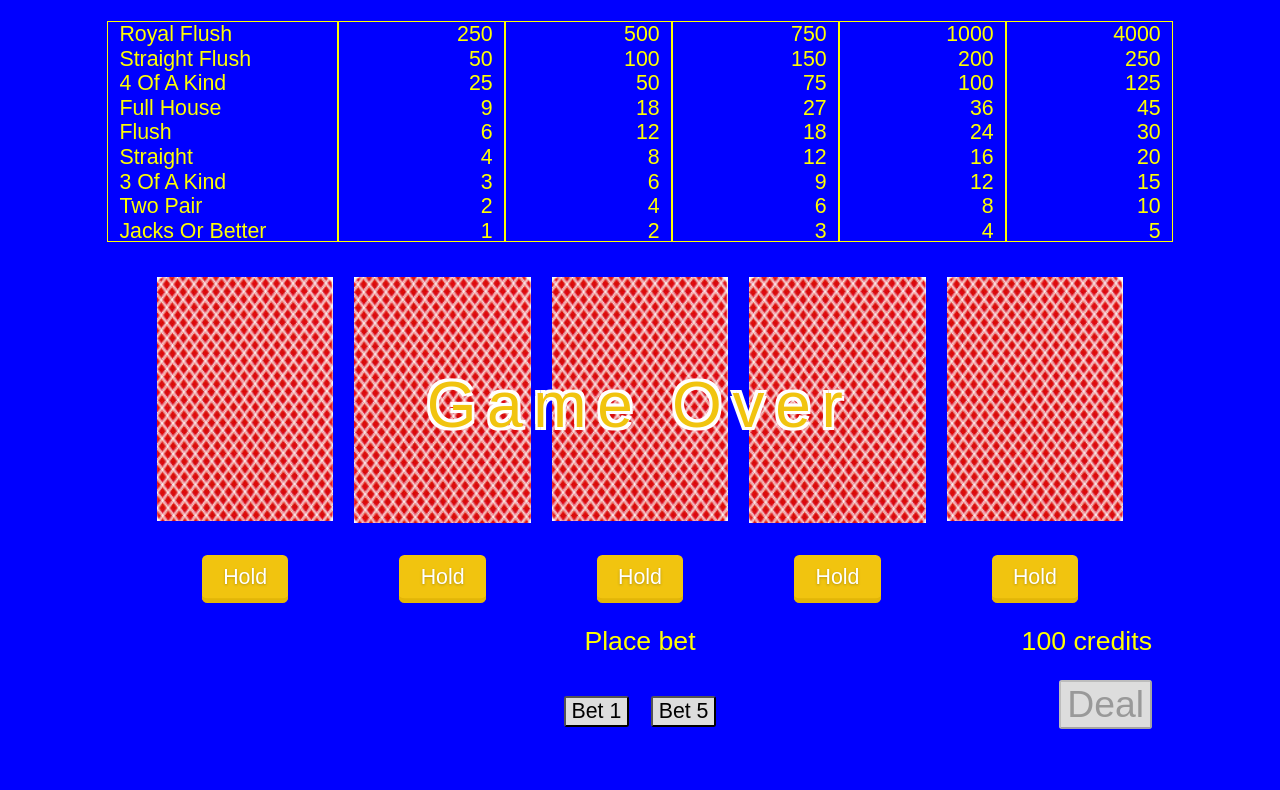
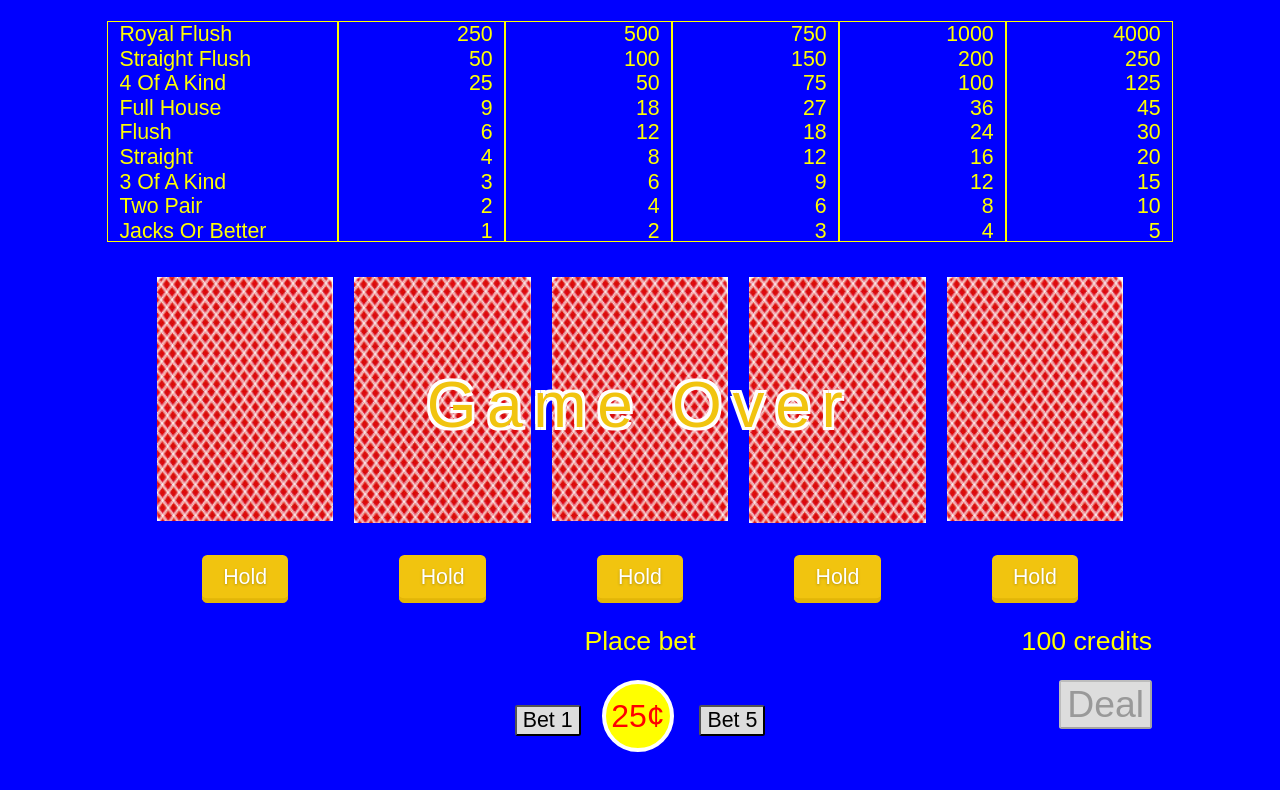
Before and after one commit to audiodude/video-poker, an Angular app: page / in a window 1280 px wide. Shown: the top 790 px of the page. Built offline with nearby package versions, Linux system fonts and the light colour scheme.

Commit message:
Add denomination selector, which affects the number of credits.

```diff
--- a/src/app/app.component.html
+++ b/src/app/app.component.html
@@ -6,5 +6,7 @@
 <betting [betAmount]="betAmount"
          [totalAmount]="totalAmount"
          [canBet]="!firstDeal"
+         [denomination]="denomination"
          (deal)="deal()"
-         (bet)="bet($event)"></betting>
+         (bet)="bet($event)"
+         (denominationChange)="onDenominationChange($event)"></betting>
--- a/src/app/app.component.ts
+++ b/src/app/app.component.ts
@@ -18,6 +18,7 @@ export class AppComponent implements OnInit {
   clearBet: boolean;
   betAmount: number = 0;
   totalAmount: number = 100;
+  denomination = 0.25;
   newTotalAmount: number;
   isAnimatingPayout: boolean;
 
@@ -101,6 +102,11 @@ export class AppComponent implements OnInit {
       this.betAmount = 5;
       this.initialDeal();
     }
+  }
+
+  onDenominationChange(newDenomination) {
+    this.totalAmount = this.totalAmount * this.denomination / newDenomination;
+    this.denomination = newDenomination;
   }
 
   deal() {
--- a/src/app/betting/betting.component.css
+++ b/src/app/betting/betting.component.css
@@ -42,6 +42,21 @@
   color: #999;
 }
 
+.denomination {
+  border: 4px solid white;
+  border-radius: 50%;
+  background-color: yellow;
+  color: red;
+  cursor: pointer;
+  display: inline-block;
+  font-size: 2.5vw;
+  height: 5vw;
+  line-height: 5vw;
+  margin-right: 2vw;
+  text-align: center;
+  width: 5vw;
+}
+
 
 @media (min-width: 133.33vh) {
   .bet-amount-cont {
--- a/src/app/betting/betting.component.html
+++ b/src/app/betting/betting.component.html
@@ -14,6 +14,12 @@
   <div class="middle-buttons">
     <button [disabled]="!canBet" class="bet-button first"
             (click)="betClicked(1)">Bet 1</button>
+
+    <span class="denomination" (click)="denominationClicked()">
+      <span *ngIf="denomination === 0.25">25¢</span>
+      <span *ngIf="denomination === 0.05">&nbsp;5¢</span>
+    </span>
+
     <button [disabled]="!canBet" class="bet-button"
             (click)="betClicked(5)">Bet 5</button>
   </div>
--- a/src/app/betting/betting.component.ts
+++ b/src/app/betting/betting.component.ts
@@ -9,8 +9,11 @@ export class BettingComponent {
   @Input() betAmount: number;
   @Input() totalAmount: number;
   @Input() canBet: boolean;
+  @Input() denomination: number;
   @Output() bet: EventEmitter<number> = new EventEmitter<number>();
   @Output() deal: EventEmitter<boolean> = new EventEmitter<boolean>();
+  @Output()
+  denominationChange: EventEmitter<number> = new EventEmitter<number>();
 
   betClicked(amount: number) {
     this.bet.emit(amount);
@@ -19,4 +22,9 @@ export class BettingComponent {
   dealClicked() {
     this.deal.emit(true);
   }
+
+  denominationClicked() {
+    const newDenomination = this.denomination === 0.25 ? 0.05 : 0.25;
+    this.denominationChange.emit(newDenomination);
+  }
 }
```
